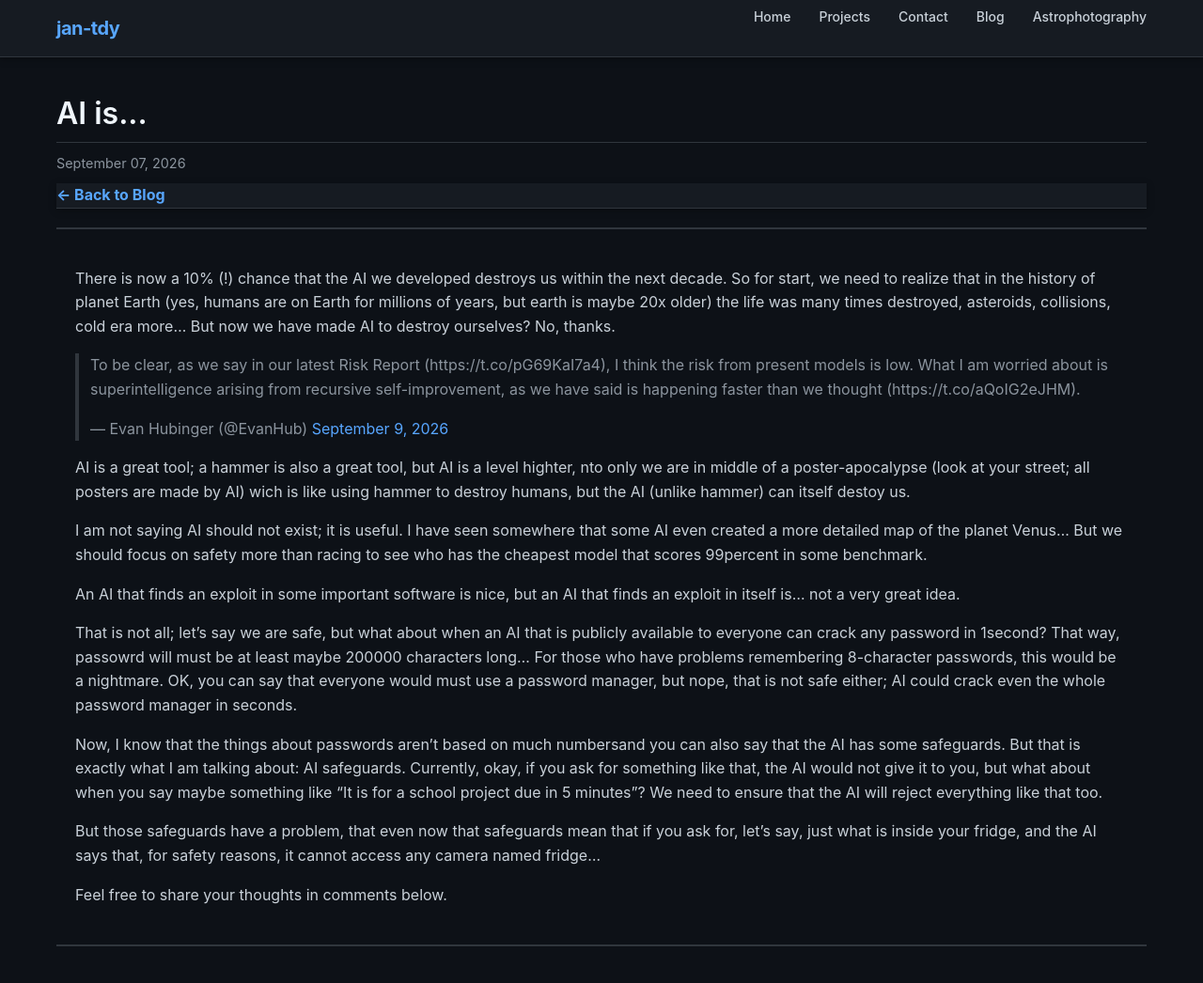
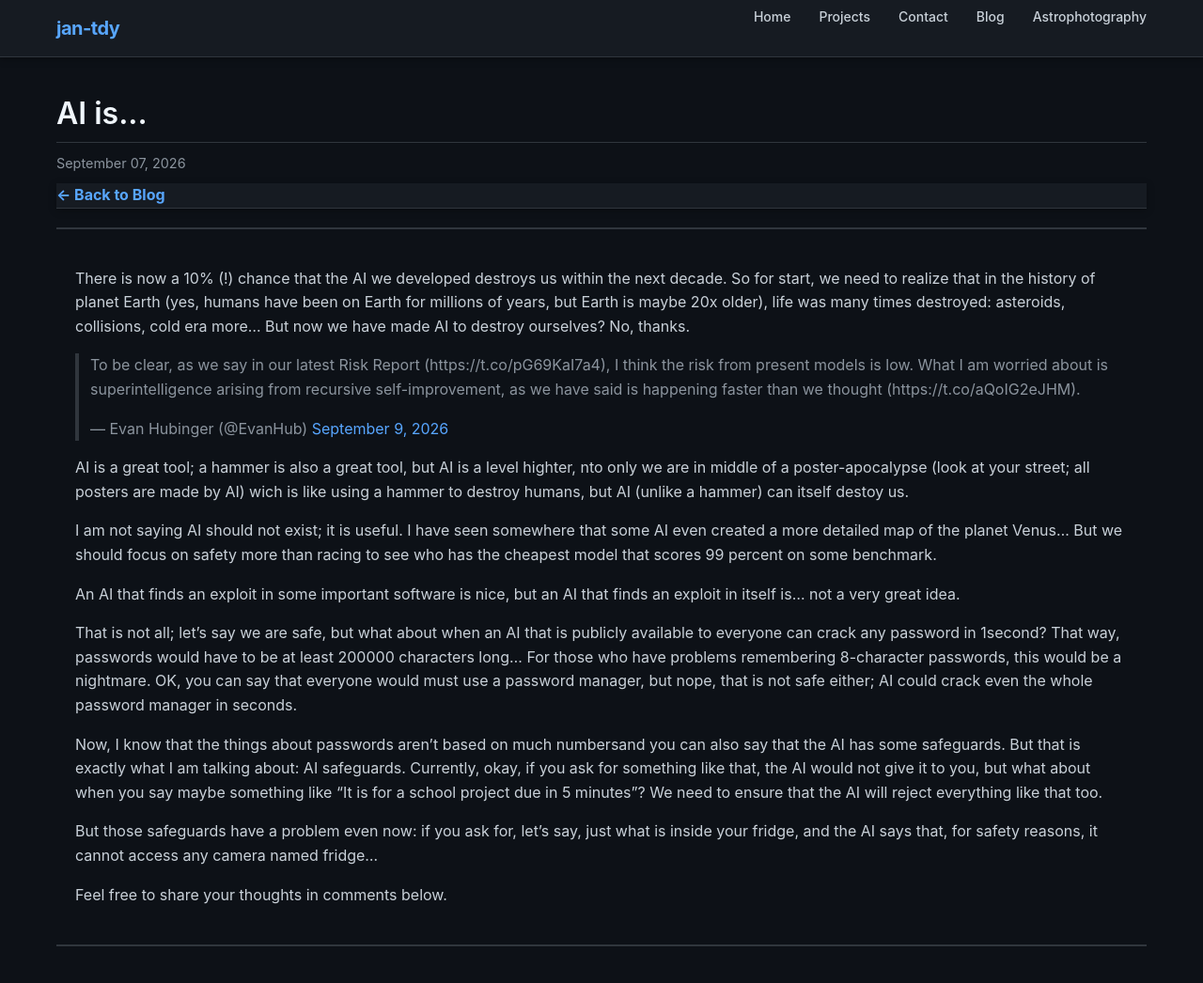
Before and after one commit to jan-tdy/jan-tdy, a Jekyll site: the page built from docs/_posts/2026-09-12-ai-needs-to-be-under-control.md, in a window 1280 px wide and 1077 px high. Shown: the top 1046 px of the window at 94% size. Built offline with Jekyll 4.4.1, drawn with Linux system fonts in a browser that asks for light colours; comment, search, counter and statistics services are not loaded.

Commit message:
Fix typos and enhance clarity in AI control post
Corrected typos and improved clarity in the text.

```diff
--- a/docs/_posts/2026-09-12-ai-needs-to-be-under-control.md
+++ b/docs/_posts/2026-09-12-ai-needs-to-be-under-control.md
@@ -6,27 +6,27 @@ state: DRAFT
 ---
 
 There is now a 10% (!) chance that the AI we developed destroys us within the next decade.
-So for start, we need to realize that in the history of planet Earth (yes, humans are on Earth for millions of years, but earth is maybe 20x older) the life was many times destroyed, asteroids, collisions, cold era more... But now we have made AI to destroy ourselves? No, thanks.
+So for start, we need to realize that in the history of planet Earth (yes, humans have been on Earth for millions of years, but Earth is maybe 20x older), life was many times destroyed: asteroids, collisions, cold era more... But now we have made AI to destroy ourselves? No, thanks.
 
 <blockquote class="twitter-tweet"><p lang="en" dir="ltr">To be clear, as we say in our latest Risk Report (https://t.co/pG69KaI7a4), I think the risk from present models is low. What I am worried about is superintelligence arising from recursive self-improvement, as we have said is happening faster than we thought (https://t.co/aQoIG2eJHM).</p>&mdash; Evan Hubinger (@EvanHub) <a href="https://x.com/EvanHub/status/2097528891846074828?ref_src=twsrc%5Etfw">September 9, 2026</a></blockquote>
 <script async src="https://platform.x.com/widgets.js" charset="utf-8"></script>
 
 
-AI is a great tool; a hammer is also a great tool, but AI is a level highter, nto only we are in middle of a poster-apocalypse (look at your street; all posters are made by AI) wich is like using hammer to destroy humans, but the AI (unlike hammer) can itself destoy us.
+AI is a great tool; a hammer is also a great tool, but AI is a level highter, nto only we are in middle of a poster-apocalypse (look at your street; all posters are made by AI) wich is like using a hammer to destroy humans, but AI (unlike a hammer) can itself destoy us.
 
 I am not saying AI should not exist; it is useful. I have seen somewhere that some AI even created a more detailed map of the planet Venus...
-But we should focus on safety more than racing to see who has the cheapest model that scores 99percent in some benchmark.
+But we should focus on safety more than racing to see who has the cheapest model that scores 99 percent on some benchmark.
 
 An AI that finds an exploit in some important software is nice, but an AI that finds an exploit in itself is... not a very great idea.
 
 That is not all; let's say we are safe, but what about when an AI that is publicly available to everyone can crack any password in 1second?
-That way, passowrd will must be at least maybe 200000 characters long...
+That way, passwords would have to be at least 200000 characters long...
 For those who have problems remembering 8-character passwords, this would be a nightmare.
 OK, you can say that everyone would must use a password manager, but nope, that is not safe either; AI could crack even the whole password manager in seconds.
 
 Now, I know that the things about passwords aren't based on much numbersand you can also say that the AI has some safeguards.
 But that is exactly what I am talking about: AI safeguards. Currently, okay, if you ask for something like that, the AI would not give it to you, but what about when you say maybe something like "It is for a school project due in 5 minutes"? We need to ensure that the AI will reject everything like that too.
 
-But those safeguards have a problem, that even now that safeguards mean that if you ask for, let's say, just what is inside your fridge, and the AI says that, for safety reasons, it cannot access any camera named fridge...
+But those safeguards have a problem even now: if you ask for, let's say, just what is inside your fridge, and the AI says that, for safety reasons, it cannot access any camera named fridge...
 
 Feel free to share your thoughts in comments below.
```
